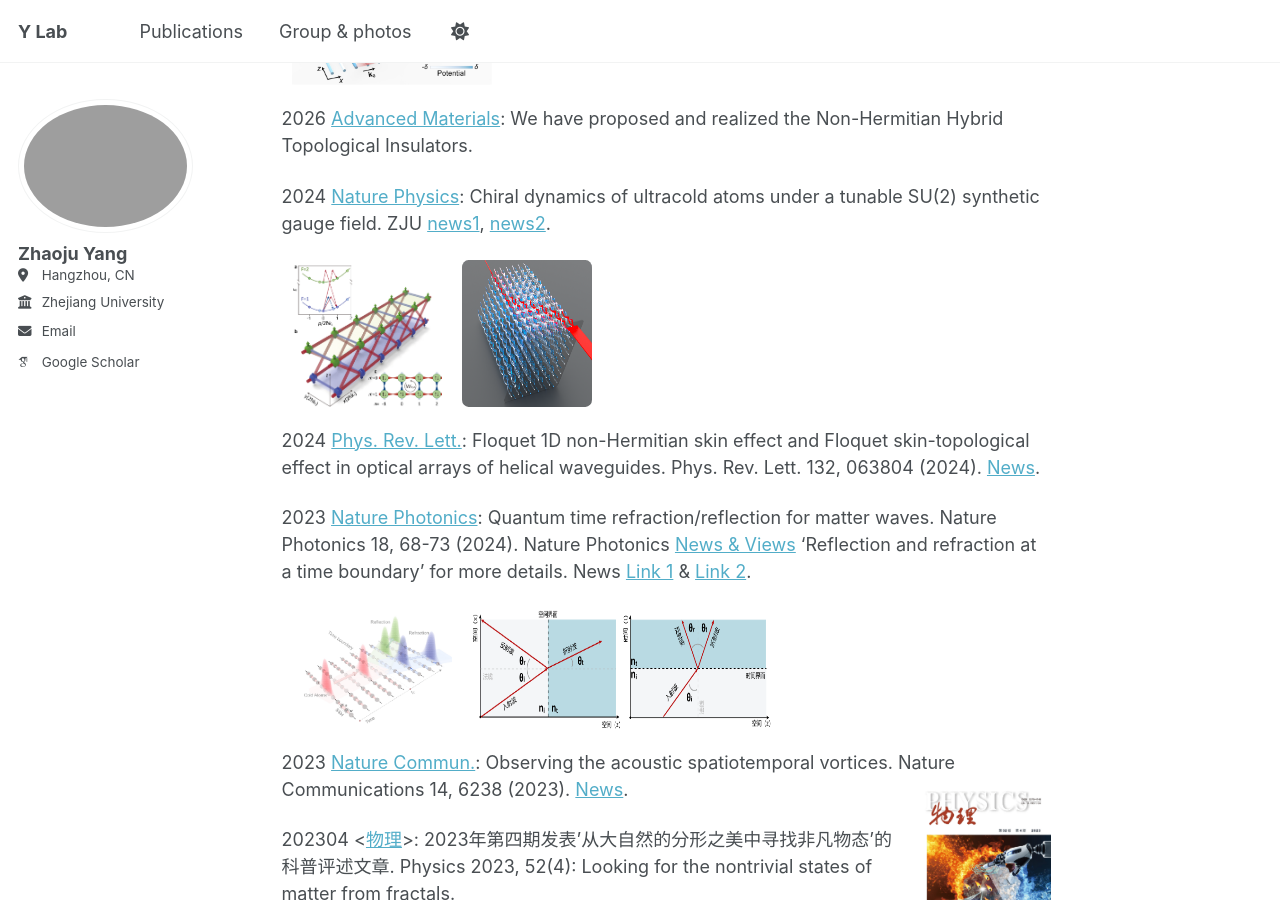
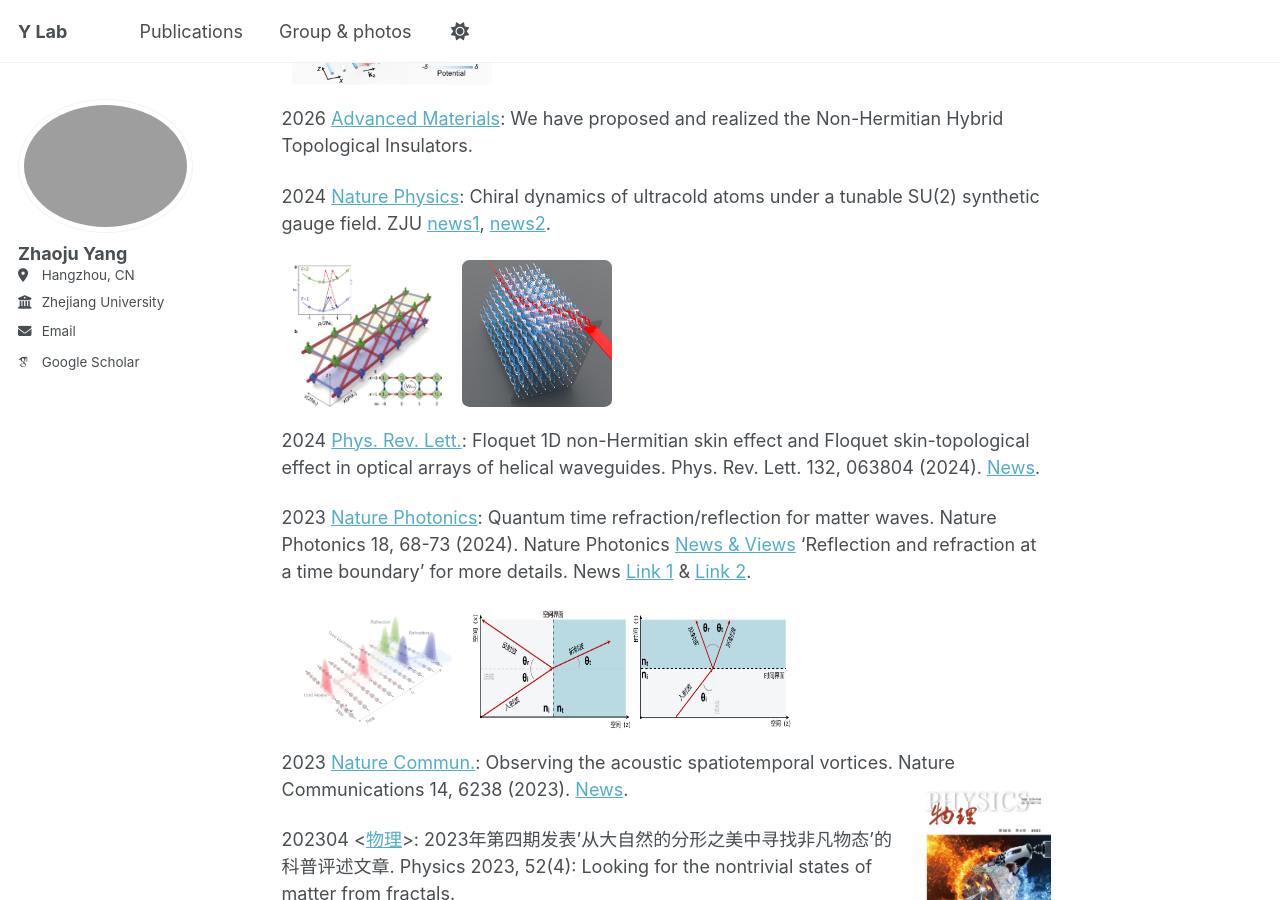
Before and after one commit to zhaojuyang/zhaojuyang.github.io, a Jekyll site: the page built from _pages/about.md, in a window 1280 px wide and 900 px high, scrolled down 1029 px. Built offline with Jekyll 4.4.1, drawn with Linux system fonts in a browser that asks for light colours; some web fonts are replaced.

Commit message:
Update about.md

```diff
--- a/_pages/about.md
+++ b/_pages/about.md
@@ -46,7 +46,7 @@ News
 2024 [Nature Physics](https://www.nature.com/articles/s41567-024-02644-4): Chiral dynamics of ultracold atoms under a tunable SU(2) synthetic gauge field. ZJU [news1](https://mp.weixin.qq.com/s/UmNhIYGsmS2ypfKns5Vu-w), [news2](https://mp.weixin.qq.com/s/UmNhIYGsmS2ypfKns5Vu-w).
 <div style="display: flex; gap: 10px; margin-top: 10px; margin-bottom: 10px;">
   <img src="/files/img/2024nonabelian.png" alt="2024nphys" style="float: right; width: 150px; margin-left: 10px; margin-bottom: 10px; border-radius:1%;"/>
-  <img src="/files/img/2024Floquet_skin.png" alt="2024prl" style="float: right; width: 130px; margin-left: 10px; margin-bottom: 10px; border-radius:5%;"/>
+  <img src="/files/img/2024Floquet_skin.png" alt="2024prl" style="float: right; width: 150px; margin-left: 10px; margin-bottom: 10px; border-radius:5%;"/>
 </div>
 <!-- <img src="/files/img/2024Floquet_skin.png" alt="2024prl" style="float: right; width: 150px; margin-left: 10px; margin-bottom: 10px; border-radius:5%;"> -->
 
@@ -55,7 +55,7 @@ News
 2023 [Nature Photonics](https://doi.org/10.1038/s41566-023-01290-1): Quantum time refraction/reflection for matter waves. Nature Photonics 18, 68-73 (2024). Nature Photonics [News & Views](https://www.nature.com/articles/s41566-023-01343-5) ‘Reflection and refraction at a time boundary' for more details. News [Link 1](https://mp.weixin.qq.com/s/yp0b0pHG16GrQuMC64RWfg) & [Link 2](http://physics.zju.edu.cn/2023/0919/c69694a2803717/page.htm).
 <div style="display: flex; gap: 10px; margin-top: 10px; margin-bottom: 10px;">
   <img src="/files/img/2023TimeR.png" alt="TimeR1" style="float: right; width: 160px; margin-left: 10px; margin-bottom: 10px; border-radius:5%;"/>
-  <img src="/files/img/2023TimeR2.png" alt="TimeR2" style="float: right; width: 300px; margin-left: 10px; margin-bottom: 10px; border-radius:1%;"/>
+  <img src="/files/img/2023TimeR2.png" alt="TimeR2" style="float: right; width: 320px; margin-left: 10px; margin-bottom: 10px; border-radius:1%;"/>
 </div>
 
 2023 [Nature Commun.](https://www.nature.com/articles/s41467-023-41776-8): Observing the acoustic spatiotemporal vortices. Nature Communications 14, 6238 (2023). [News](http://physics.zju.edu.cn/2023/1012/c69694a2811695/page.htm).
```
